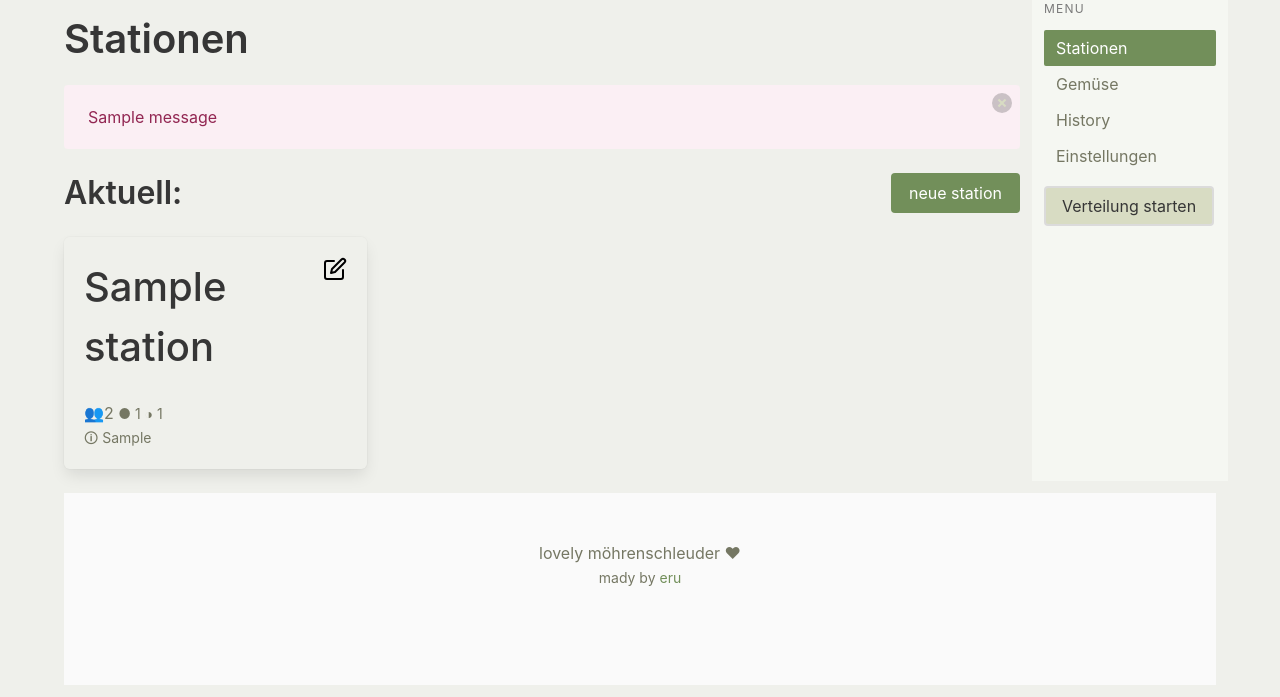
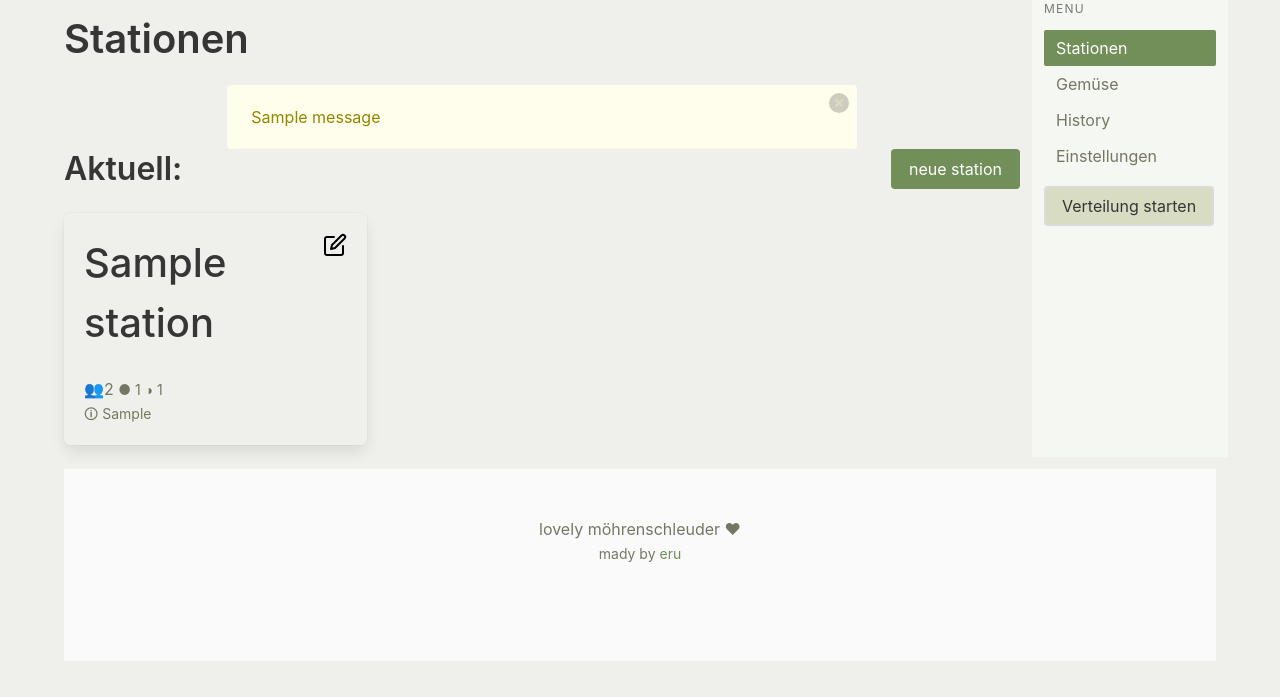
Before and after one commit to iameru/mschleuder, a Flask app: page /stations/ in a window 1280 px wide. Shown: the top 697 px of the page. Run offline with Flask 2, Linux system fonts and the light colour scheme; data comes from the database, SQL or seed files in the repository; tables that the repository leaves empty hold one stand-in row (values such as "Sample post"); one stand-in notice (Sample message) is shown; parts of the project's set-up code (start-up, migrations or seed data) failed here and were passed over.

Commit message:
reworked message flash

```diff
--- a/ms/settings/views.py
+++ b/ms/settings/views.py
@@ -16,17 +16,17 @@ def add_organisation():
 
         # this method is only allowed if no entry is there
         if Organisation.query.get(1):
-            flash("setup already made")
+            flash("setup already made", category="warning")
             abort(404)
 
         data = form.data
         del data["csrf_token"]
         db_api.add_org(data)
 
-        flash("done!")
+        flash("done!", category="primary")
         return redirect(url_for("settings.settings_view"), 302)
 
-    flash("setup already made")
+    flash("setup already made", category="warning")
     return redirect(url_for("settings.settings_view"), 302)
 
 
--- a/ms/stations/views.py
+++ b/ms/stations/views.py
@@ -30,7 +30,7 @@ def edit(stationid):
 
         return redirect(url_for("stations.stations_view"), 302)
 
-    flash("something went wrong...")
+    flash("something went wrong...", category="warning")
     return redirect(url_for("stations.stations_view"), 302)
 
 
--- a/ms/templates/base.html
+++ b/ms/templates/base.html
@@ -29,16 +29,20 @@
       <div class="column mt-4"> {# CONTENT DIV #}
         <h2 class="title is-2"
               id="site-title">{{ title }}</h2>
-        {% with messages = get_flashed_messages() %}{% if messages %}
-        <div class="notification is-danger is-light">
-          {{ messages[0] }}
-          <button class="delete"></button>
+
+        <div class="row">
+          <div class="columns is-centered">
+            <div class="column is-8">
+              {% include 'message_flash.html' %}
+            </div>
+          </div>
         </div>
-        {% endif %}{% endwith %}
+
+
         {% if not csa %}
         <div class="notification is-danger" id="setup-warning">
           <p>Noch nicht eingerichtet!</p>
-          <p>Bitte <a href="{{url_for("settings.settings_view")}}">Infos zur SoLaWi angeben!</a>
+          <p>Bitte <a href="{{url_for("settings.settings_view")}}">Infos zur SoLaWi angeben!</a></p>
         </div>
         {% endif %}
         {% block content %}{% endblock %}
--- /dev/null
+++ b/ms/templates/message_flash.html
@@ -0,0 +1,8 @@
+{% with messages = get_flashed_messages(with_categories=true) %}{% if messages %}
+  {% for category, message in messages %}
+    <div class="notification is-{{category}} is-light">
+      {{ message }}
+    <button class="delete"></button>
+    </div>
+  {% endfor %}
+{% endif %}{% endwith %}
```
